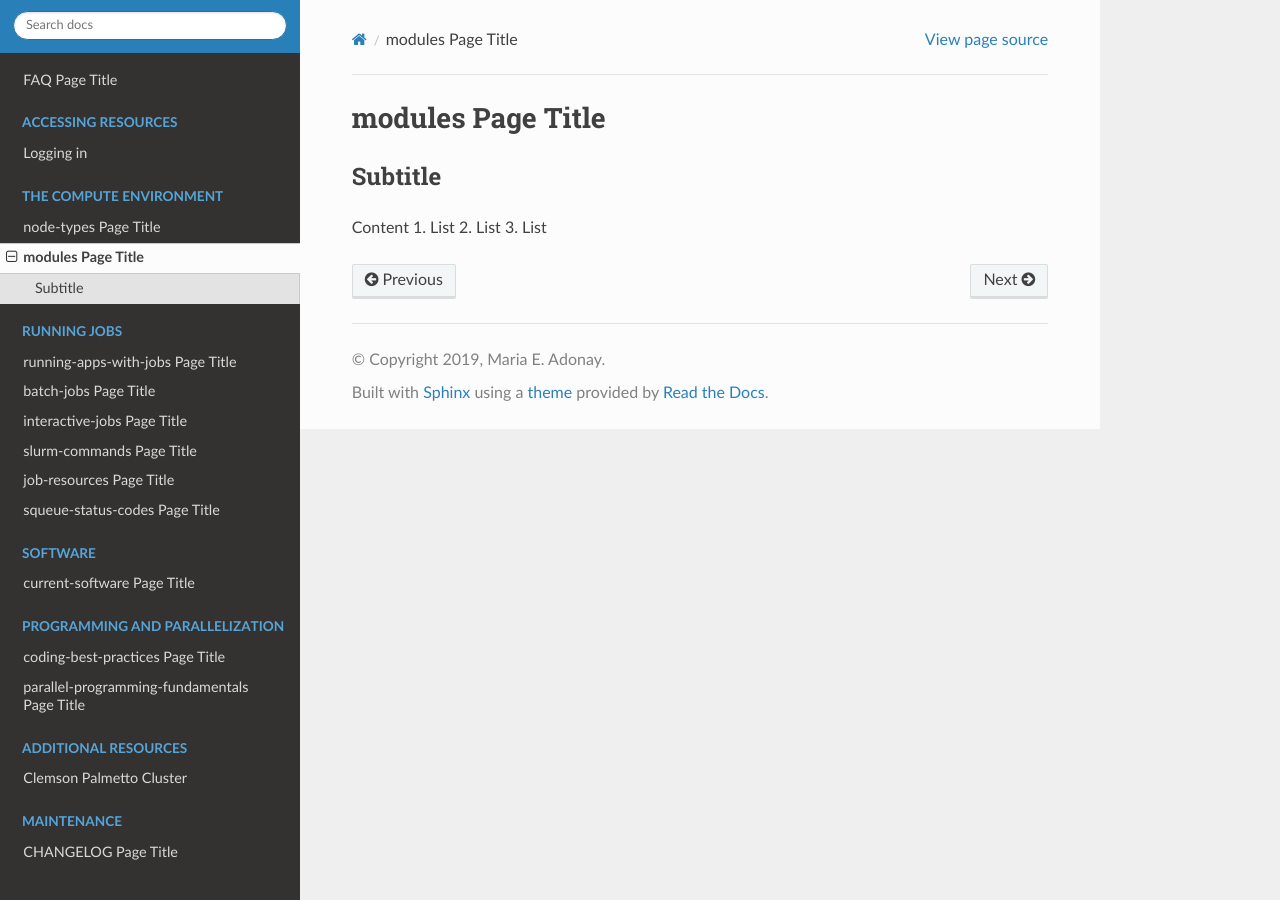
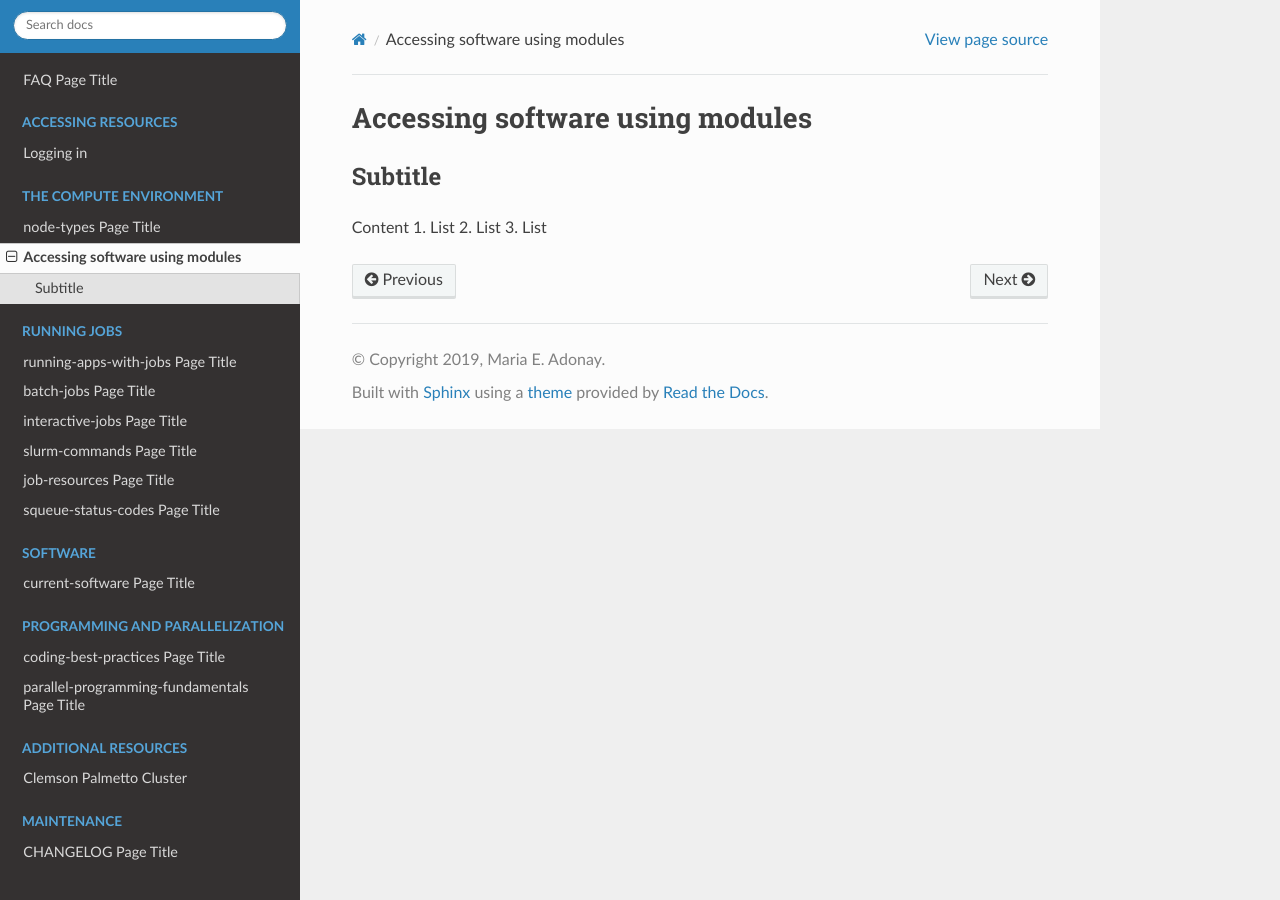
Before and after one commit to amalgamaria/secretariat, a Sphinx documentation site: the page built from docs/compute/modules.rst, in a window 1280 px wide. Built offline with Sphinx 7.4.7 and the Read the Docs theme 2.0.0, drawn with Linux system fonts in a browser that asks for light colours.

Commit message:
Change title

```diff
--- a/docs/compute/modules.rst
+++ b/docs/compute/modules.rst
@@ -1,5 +1,5 @@
-modules Page Title
-==================
+Accessing software using modules
+================================
 
 Subtitle
 ********
```
